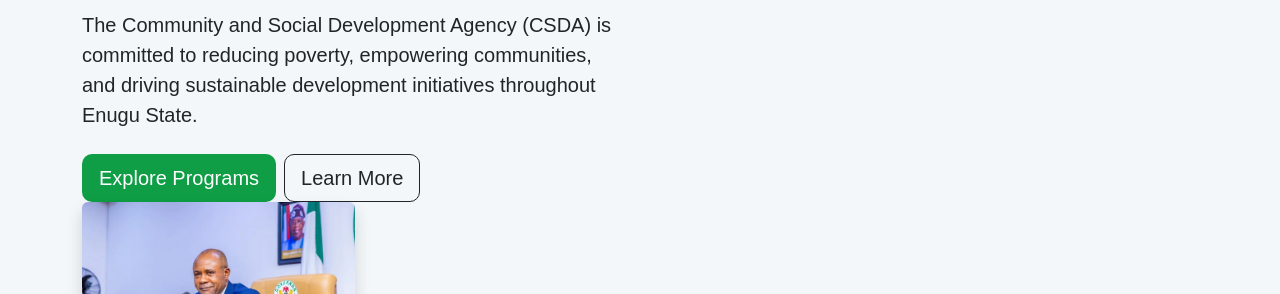
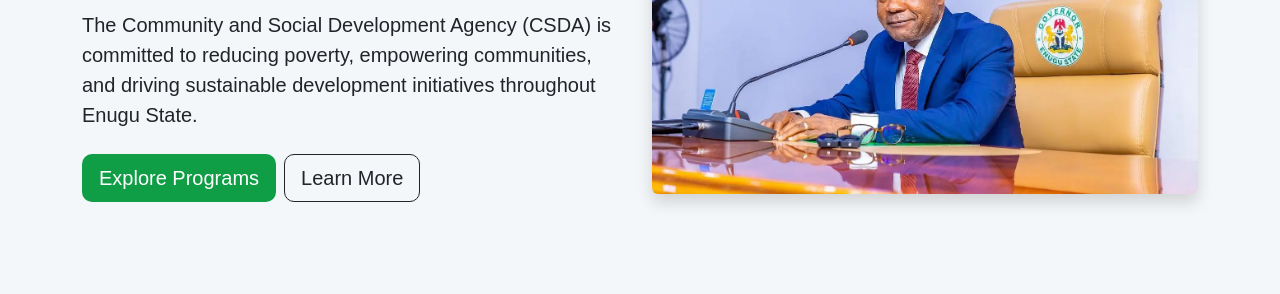
Before and after one commit to cyberbillafrica/csda-enugu, a plain HTML site: page index.html in a window 1280 px wide. Shown: the part 277-571 px from the top of the page. Drawn offline with nearby package versions, Linux system fonts and the light colour scheme.

Commit message:
Initial Commits

```diff
--- a/index.html
+++ b/index.html
@@ -64,6 +64,48 @@
   </div>
 </nav>
 
+
+<!-- HERO -->
+<section class="container py-5">
+  <div class="row align-items-center">
+
+    <!-- Text -->
+    <div class="col-md-6">
+      <h1 class="fw-bold">
+        Building Stronger Communities Across Enugu State
+      </h1>
+
+      <p class="lead mt-4">
+        The Community and Social Development Agency (CSDA) is committed to reducing poverty, empowering communities,
+        and driving sustainable development initiatives throughout Enugu State.
+      </p>
+
+      <!-- Buttons -->
+      <div class="mt-4 d-flex flex-column flex-md-row">
+        <a href="empowerment.html"
+           class="btn btn-lg mb-3 mb-md-0 me-md-2"
+           style="background-color: var(--gov-green); color: white;">
+          Explore Programs
+        </a>
+
+        <a href="about.html"
+           class="btn btn-outline-dark btn-lg">
+          Learn More
+        </a>
+      </div>
+    </div>
+
+    <!-- Image -->
+    <div class="col-md-6 text-center mt-4 mt-md-0">
+      <img src="assets/governor.webp"
+           class="img-fluid rounded shadow"
+           alt="Governor">
+    </div>
+
+  </div>
+</section>
+
+
 <!-- HERO -->
 <section class="container py-5">
   <div class="row align-items-center">
@@ -89,11 +131,11 @@
   </a>
 </div>
 
-
     <div class="col-md-6 text-center mt-4 mt-md-0">
       <img src="assets/governor.webp" class="img-fluid rounded shadow" alt="Governor">
     </div>
 
+  </div>
   </div>
 </section>
 
```
